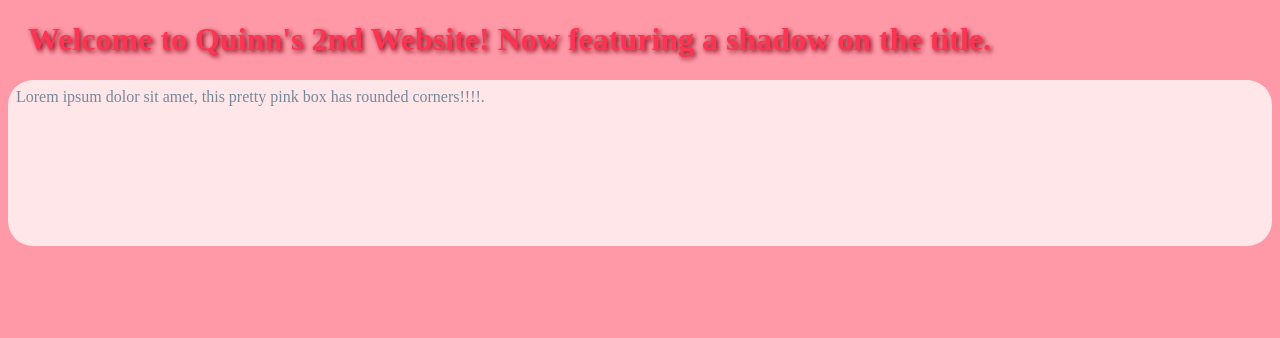
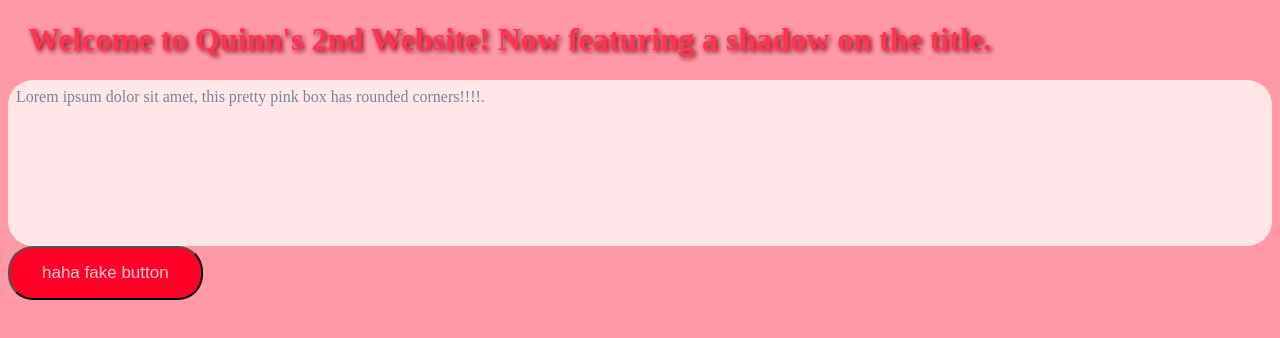
Before and after one commit to QuinnDeckard/site2a, a plain HTML site: page index.html in a window 1280 px wide. Drawn offline with Linux system fonts and the light colour scheme.

Commit message:
we didi it

```diff
--- a/index.html
+++ b/index.html
@@ -3,15 +3,10 @@
   <head>
        <link rel="stylesheet" href="mystyle.css">
   </head>
-  <style>
-    #grad {
-      background-image: linear-gradient(#ff8093, #FFF);
-    }
-    </style>
   <body>
 
        <h1>Welcome to Quinn's 2nd Website! Now featuring a shadow on the title. </h1>
       <div id="Lorem">Lorem ipsum dolor sit amet, this pretty pink box has rounded corners!!!!.</div>
-
+      <button class="buttonstyle">haha fake button</button>
   </body>
 </html>
--- a/mystyle.css
+++ b/mystyle.css
@@ -18,10 +18,13 @@ div {
    background: #ffe6e9;
    height: 150px;
 }
-#butter {
-    padding: 8px;
-    border-radius: 25px;
-    background: #ffe6e9;
-    height: 150px;
-    width: 150px;
+.buttonstyle {
+  background-color: #ff0026;
+  border-radius: 25px;
+  color: #ffccd4;
+  padding: 15px 32px;
+  text-align: center;
+  text-decoration: none;
+  display: inline-block;
+  font-size: 17px;
 }
```
